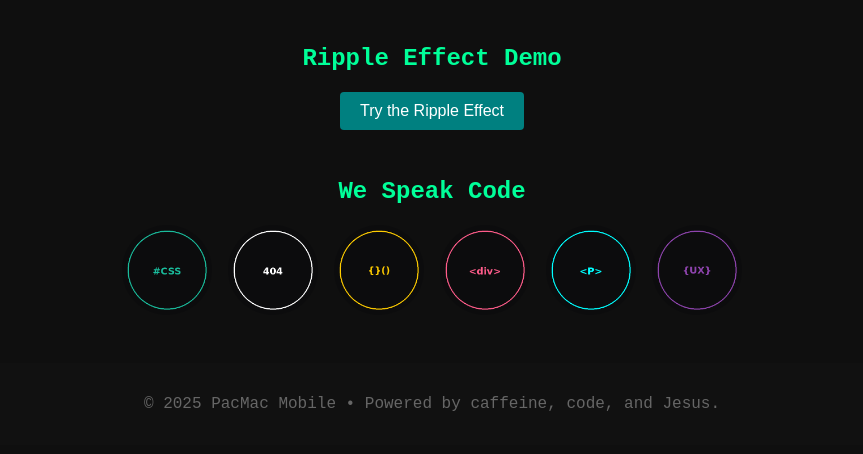
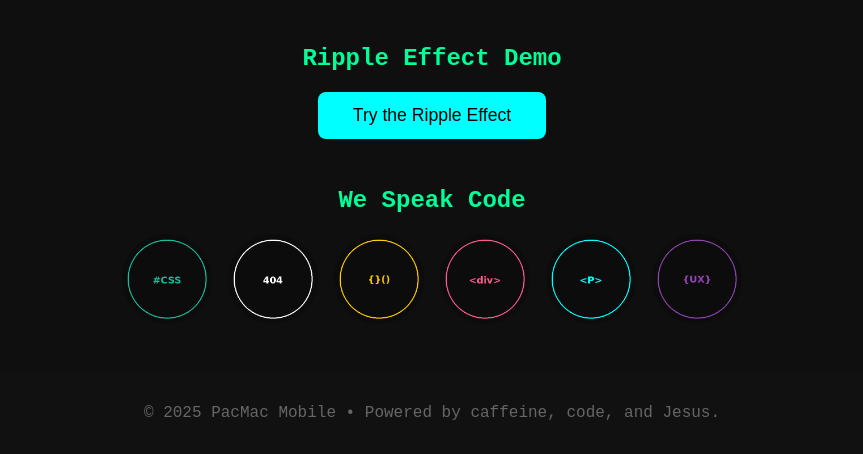
Before and after one commit to Mattjhagen/PackiePresents, a plain HTML site: page index.html in a window 1280 px wide. Shown: the part 2309-2763 px from the top of the page, without its empty margins (208-1071 px from the left). Drawn offline with Linux system fonts and the light colour scheme.

Commit message:
Update styles.css

```diff
--- a/RipplePlugin/styles.css
+++ b/RipplePlugin/styles.css
@@ -1,49 +1,32 @@
 .ripple-btn {
   position: relative;
   overflow: hidden;
-  display: inline-block;
-  padding: 10px 20px;
-  background: #008080;
-  color: white;
+  background-color: #00ffff;
+  color: #000;
+  padding: 0.75em 2em;
   border: none;
-  border-radius: 4px;
+  border-radius: 8px;
+  font-size: 1.1em;
   cursor: pointer;
-  font-size: 1em;
+  transition: background 0.3s ease;
 }
 
-.ripple-btn::after {
-  content: "";
-  position: absolute;
-  width: 100%;
-  height: 100%;
-  top: 0;
-  left: 0;
-  background: rgba(255, 255, 255, 0.3);
-  border-radius: 100%;
-  transform: scale(0);
-  animation: ripple-effect 0.6s linear;
+.ripple-btn:hover {
+  background-color: #00cccc;
 }
 
-@keyframes ripple-effect {
-  to {
-    transform: scale(2.5);
-    opacity: 0;
-  }
-}
 .ripple {
   position: absolute;
   border-radius: 50%;
   background: rgba(255, 255, 255, 0.5);
-  width: 100px;
-  height: 100px;
-  transform: translate(-50%, -50%) scale(0);
   animation: ripple-animation 0.6s linear;
+  transform: scale(0);
   pointer-events: none;
 }
 
 @keyframes ripple-animation {
   to {
-    transform: translate(-50%, -50%) scale(4);
+    transform: scale(4);
     opacity: 0;
   }
 }
```
